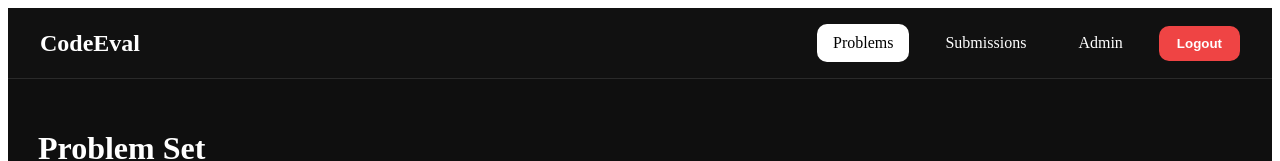
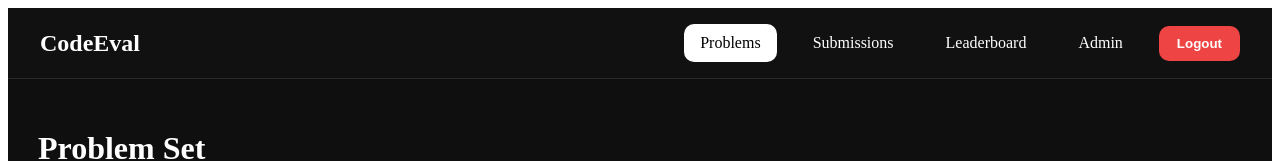
Before and after one commit to jay-5456/code-eval-platform, a React app in the folder frontend/: page / in a window 1280 px wide. Shown: the top 161 px of the page. Built offline with nearby package versions, Linux system fonts and the light colour scheme; no server answers; sample sign-in values are in the browser's storage; the HTML template or start-up script is replaced by a standard one.

Commit message:
added leaderboard

```diff
--- a/frontend/src/App.jsx
+++ b/frontend/src/App.jsx
@@ -16,7 +16,8 @@ import AdminDashboard
 from "./pages/AdminDashboard";
 import ProblemDetails
 from "./pages/ProblemDetails";
-
+import Leaderboard
+from "./pages/Leaderboard";
 import Submissions
 from "./pages/Submissions";
 
@@ -69,6 +70,14 @@ element={
 </ProtectedRoute>
 }
 />
+<Route
+path="/leaderboard"
+element={
+<ProtectedRoute>
+<Leaderboard />
+</ProtectedRoute>
+}
+/>
 
       <Route
         path="/login"
--- a/frontend/src/components/Navbar.jsx
+++ b/frontend/src/components/Navbar.jsx
@@ -145,6 +145,18 @@ Submissions
 
 )
 }
+<Link
+to="/leaderboard"
+style={
+location.pathname==="/leaderboard"
+? activeStyle
+: linkStyle
+}
+>
+
+Leaderboard
+
+</Link>
 
 {
 user &&
```
